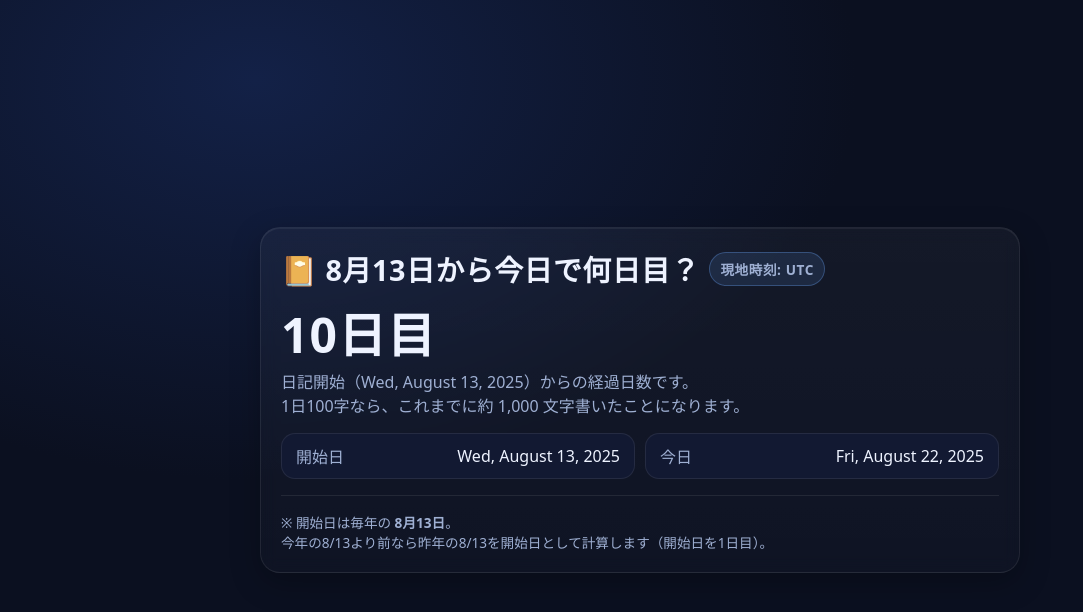
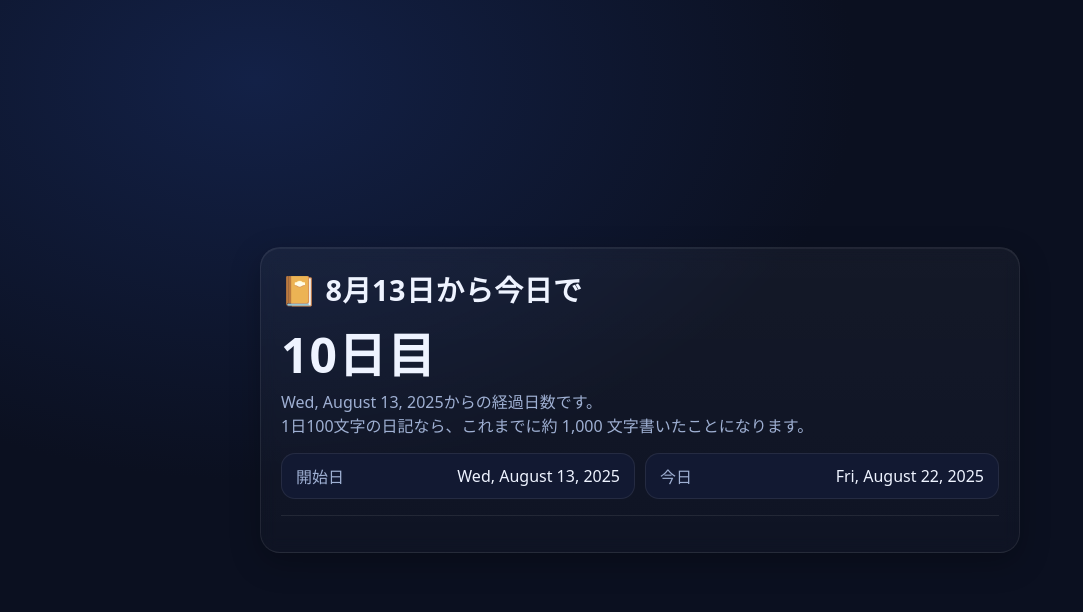
Before and after one commit to 5Tpj84eE/diary.github.io, a plain HTML site: page index.html in a window 1280 px wide. Shown: the whole page, without its empty margins (0-1083 px from the left). Drawn offline with Linux system fonts and the light colour scheme.

Commit message:
Add files via upload

```diff
--- a/index.html
+++ b/index.html
@@ -120,7 +120,7 @@
 <body>
   <div class="container">
     <main class="card" aria-labelledby="title">
-      <h1 id="title" class="title">📔 8月13日から今日で何日目？ <span class="pill" id="tz-pill" aria-live="polite"></span></h1>
+      <h1 id="title" class="title">📔 8月13日から今日で</h1>
       <div class="counter" id="count" aria-live="polite" aria-atomic="true">…</div>
       <p class="sub" id="desc">読み込み中…</p>
       <p class="sub" id="chars">日記の文字数を計算中…</p>
@@ -131,8 +131,6 @@
       </div>
 
       <div class="sep" role="presentation"></div>
-
-      <div class="hint">※ 開始日は毎年の <strong>8月13日</strong>。<br class="sr-only">今年の8/13より前なら昨年の8/13を開始日として計算します（開始日を1日目）。</div>
     </main>
   </div>
 
@@ -158,14 +156,14 @@
       function calc() {
         const now = new Date();
         const today = atLocalMidnight(now);
-        const start = atLocalMidnight(getStartDateForToday(today));
+        const start = new Date(2025, 7, 13); // 2025年8月13日（8月はインデックス7）
         const diffMs = today - start;
         const daysFromStart = Math.floor(diffMs / 86_400_000) + 1;
         const charsWritten = daysFromStart * CHARS_PER_DAY;
 
         $('count').textContent = `${daysFromStart}日目`;
-        $('desc').textContent = `日記開始（${fmt.format(start)}）からの経過日数です。`;
-        $('chars').textContent = `1日100字なら、これまでに約 ${charsWritten.toLocaleString()} 文字書いたことになります。`;
+        $('desc').textContent = `${fmt.format(start)}からの経過日数です。`;
+        $('chars').textContent = `1日100文字の日記なら、これまでに約 ${charsWritten.toLocaleString()} 文字書いたことになります。`;
         $('start').textContent = fmt.format(start);
         $('today').textContent = fmt.format(today);
 
```
